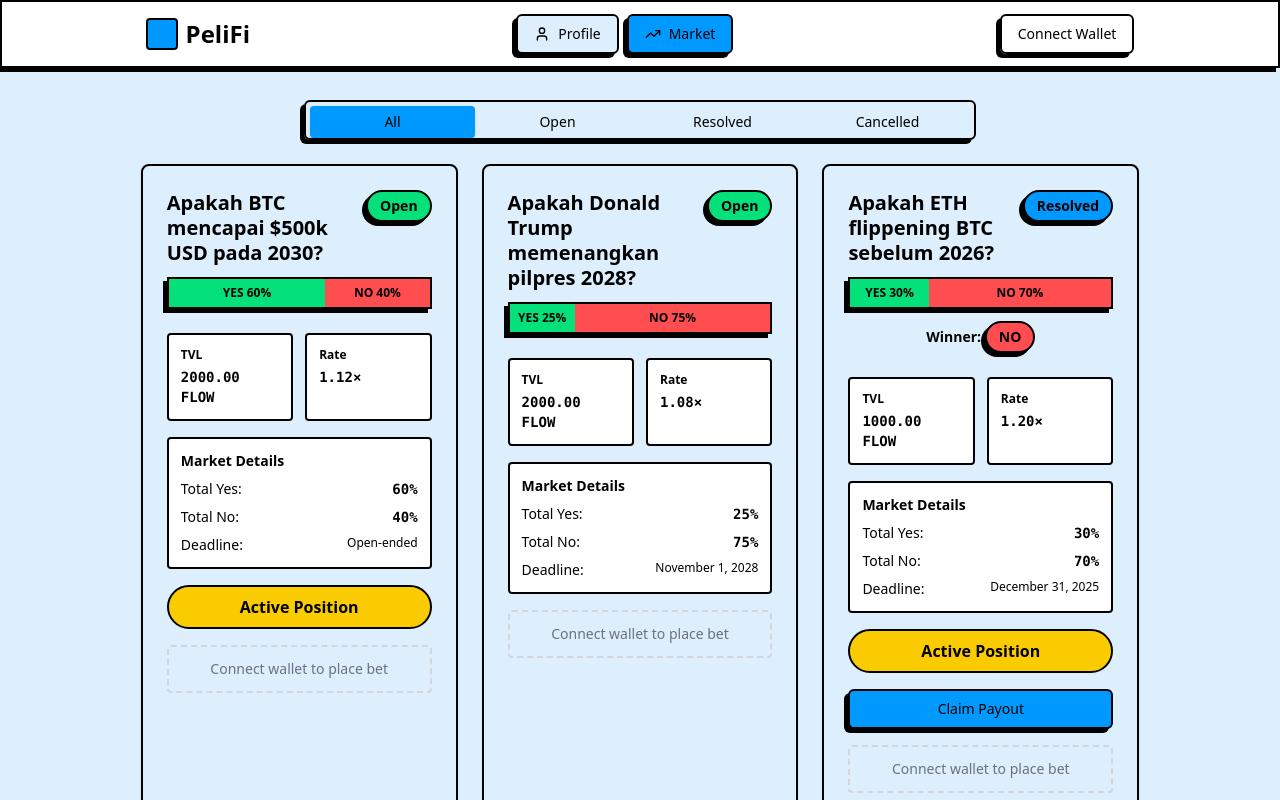
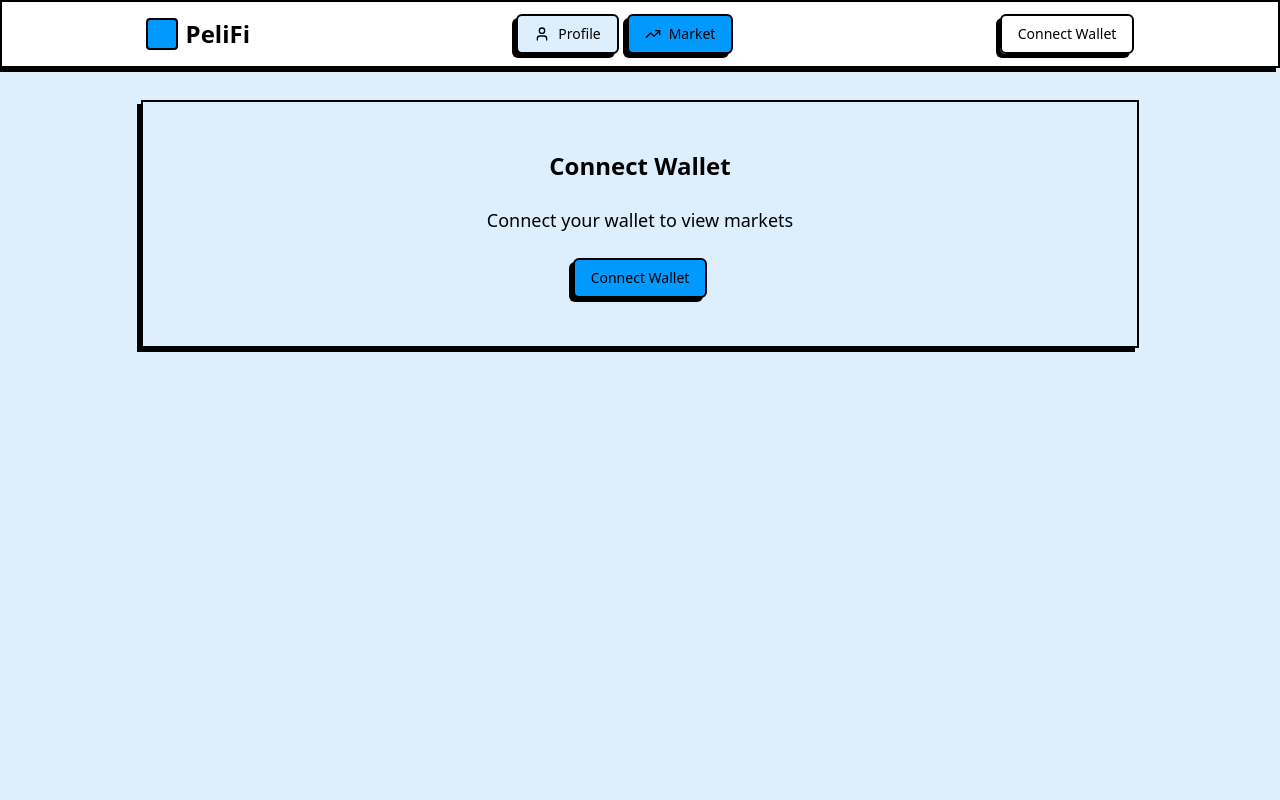
Before and after one commit to andrestudents/PeliFi, a Next.js app: page /app in a window 1280 px wide. Both pictures are taken after a click on the button "Market". Shown: the top 800 px of the page. Built offline with nearby package versions, Linux system fonts and the light colour scheme.

Commit message:
feat: revice for market card

```diff
--- a/src/app/app/page.tsx
+++ b/src/app/app/page.tsx
@@ -3,6 +3,7 @@
 import { useState } from "react"
 import { TopBar } from "@/components/layout/TopBar"
 import { Tabs, TabsContent, TabsList, TabsTrigger } from "@/components/ui/tabs"
+import { Button } from "@/components/ui/button"
 import { MarketFilter } from "@/features/market/components/MarketFilter"
 import { MarketGrid } from "@/features/market/components/MarketGrid"
 import { PortfolioSummary } from "@/features/profile/components/PortfolioSummary"
@@ -13,11 +14,10 @@ import { usePositions } from "@/features/profile/hooks/usePositions"
 import { useWallet } from "@/context/WalletContext"
 import { UserPosition } from "@/features/profile/types"
 import { MarketStatus } from "@/features/market/types"
-
 export default function AppPage() {
   const { markets, filter, setFilter } = useMarkets()
   const { positions, addPosition, removePosition } = usePositions()
-  const { isConnected } = useWallet()
+  const { isConnected, connect } = useWallet()
   const [activeTab, setActiveTab] = useState("profile")
   const [marketSubTab, setMarketSubTab] = useState<MarketStatus | "All">("All")
 
@@ -44,6 +44,18 @@ export default function AppPage() {
       <main className="container mx-auto px-4 py-8">
         {activeTab === "market" && (
           <div className="max-w-[80%] mx-auto">
+            {!isConnected ? (
+              <div className="border-2 border-black shadow-shadow p-12 text-center space-y-6">
+                <h2 className="text-2xl font-heading font-bold">Connect Wallet</h2>
+                <p className="text-lg">Connect your wallet to view markets</p>
+                <Button
+                  onClick={connect}
+                  className="bg-main text-main-foreground border-2 border-black shadow-shadow hover:translate-x-0.5 hover:translate-y-0.5 hover:shadow-none transition-all"
+                >
+                  Connect Wallet
+                </Button>
+              </div>
+            ) : (
               <Tabs value={marketSubTab} onValueChange={(v) => setMarketSubTab(v as MarketStatus | "All")} className="w-full">
                 <TabsList className="grid w-full max-w-2xl grid-cols-4 border-2 border-black shadow-shadow mx-auto">
                   <TabsTrigger
@@ -108,6 +120,7 @@ export default function AppPage() {
                   />
                 </TabsContent>
               </Tabs>
+            )}
           </div>
         )}
 
--- a/src/features/market/components/MarketCard.tsx
+++ b/src/features/market/components/MarketCard.tsx
@@ -11,7 +11,6 @@ import { Button } from "@/components/ui/button"
 import { Card, CardContent, CardHeader } from "@/components/ui/card"
 import { PlaceBetDialog } from "./PlaceBetDialog"
 import { ClaimButton } from "./ClaimButton"
-import { useWallet } from "@/context/WalletContext"
 
 interface MarketCardProps {
   market: Market
@@ -21,11 +20,10 @@ interface MarketCardProps {
 }
 
 export function MarketCard({ market, userPosition, onPlaceBet, onClaim }: MarketCardProps) {
-  const { isConnected } = useWallet()
   const [isDialogOpen, setIsDialogOpen] = useState(false)
 
   const hasPosition = !!userPosition
-  const canBet = market.status === "Open" && isConnected && !hasPosition
+  const canBet = market.status === "Open" && !hasPosition
   const canClaim = market.status === "Resolved" && hasPosition
 
   const formatDate = (dateString: string | null) => {
@@ -102,12 +100,6 @@ export function MarketCard({ market, userPosition, onPlaceBet, onClaim }: Market
           {canClaim && (
             <ClaimButton marketId={market.id} onClaim={onClaim} />
           )}
-
-          {!isConnected && (
-            <div className="text-center text-sm text-gray-500 border-2 border-dashed border-gray-300 p-3 rounded">
-              Connect wallet to place bet
-            </div>
-          )}
         </CardContent>
       </Card>
 
```
Lines whose indentation alone changed are shown as unchanged.
